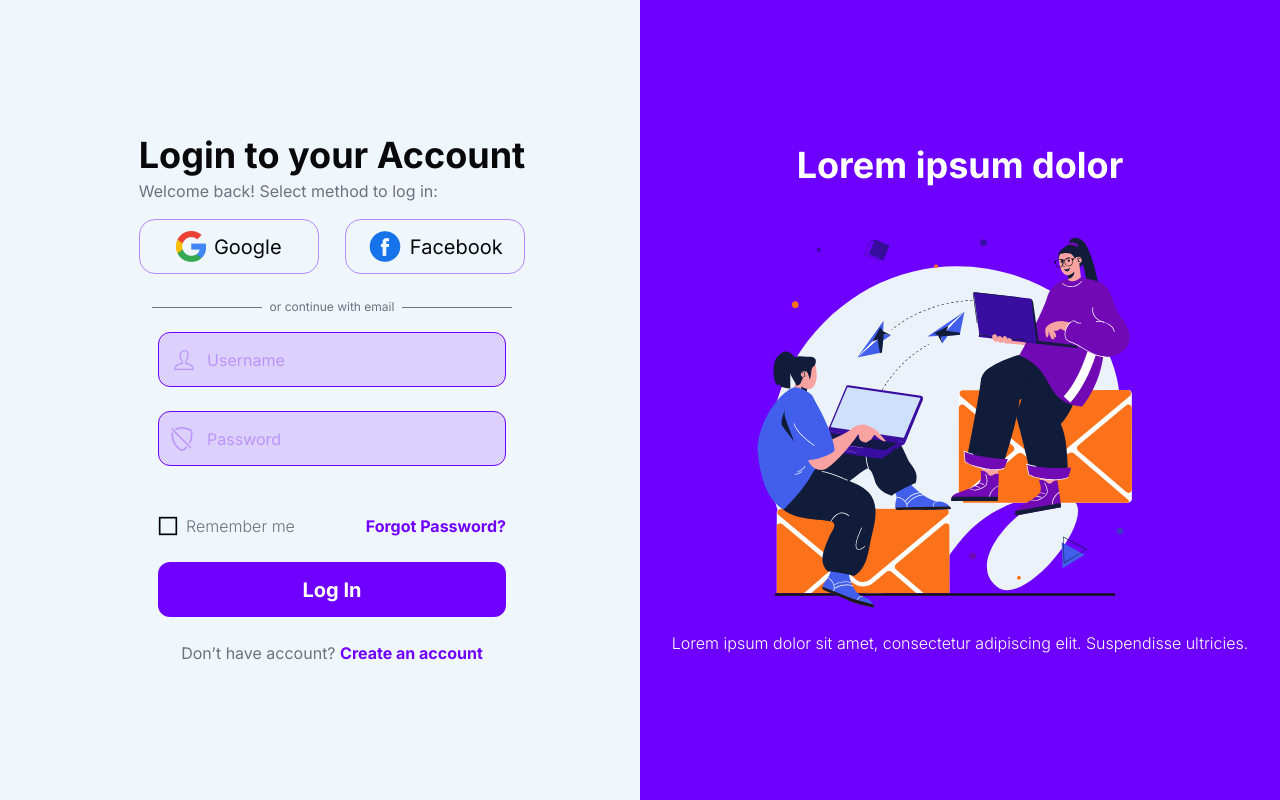
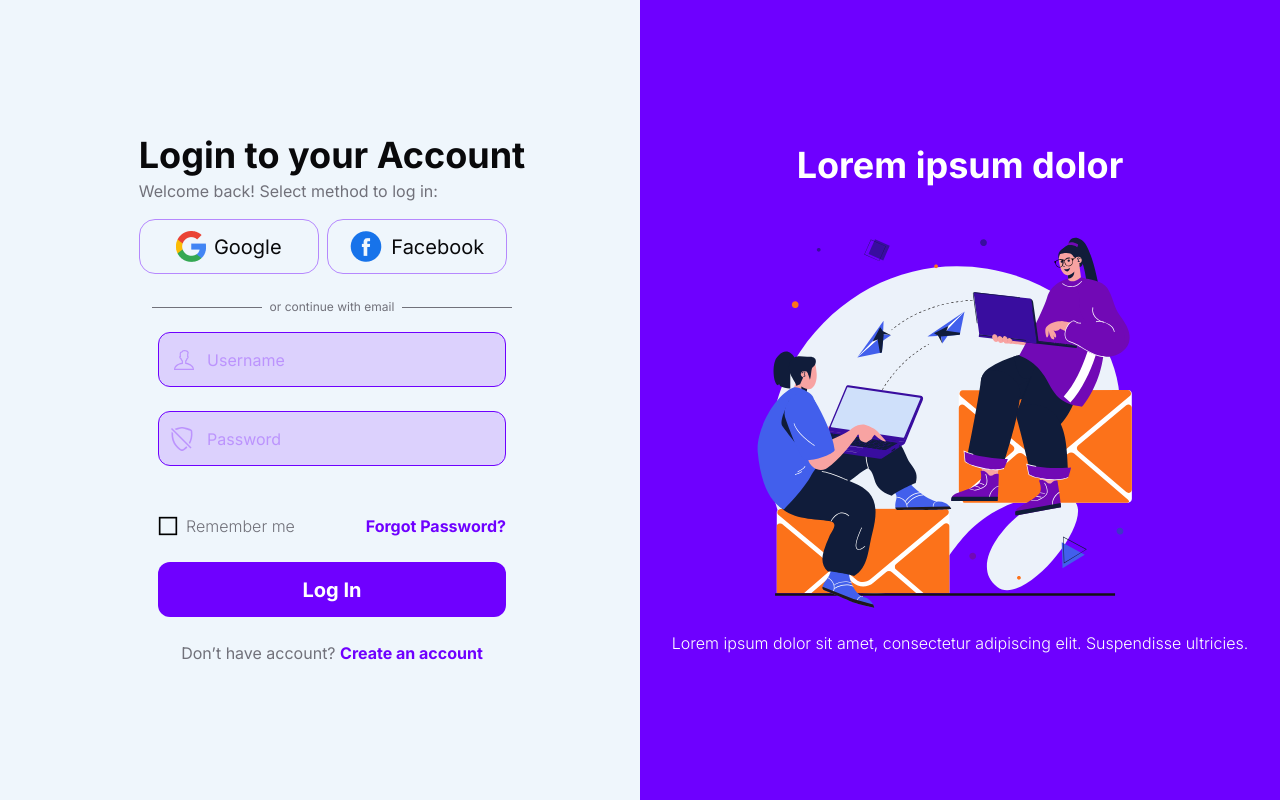
Before and after one commit to mmardi01/chat-app, a Next.js app in the folder client/: page / in a window 1280 px wide. Built offline with nearby package versions, Linux system fonts and the light colour scheme; no server answers.

Commit message:
protect routes

```diff
--- a/client/src/app/layout.tsx
+++ b/client/src/app/layout.tsx
@@ -4,7 +4,7 @@ import "./globals.css";
 import ActivePageContext from "@/context/activePageContext";
 import StoreProvider from "@/store/StoreProvider";
 import RouteProtection from "@/components/RouteProtection";
-
+import { useEffect } from "react";
 
 const inter = Inter({ subsets: ["latin"] });
 
@@ -18,6 +18,7 @@ export default function RootLayout({
 }: {
   children: React.ReactNode;
 }) {
+
   return (
     <html lang="en">
       <body className={`${inter.className} bg-[#EFF6FC]`}>
--- a/client/src/components/RouteProtection.tsx
+++ b/client/src/components/RouteProtection.tsx
@@ -1,15 +1,18 @@
 'use client'
-import React, { useEffect } from 'react'
+import React, { useContext, useEffect } from 'react'
 import NavBar from './NavBar';
 import { useAppSelector,useAppDispatch } from '@/store/hooks';
 import { useRouter } from 'next/navigation';
 import { login, logout } from '@/features/user/userSlice';
+import { activeContext } from '@/context/activePageContext';
 
 export default function RouteProtection({
   children,
 }: {
   children: React.ReactNode;
 }) {
+  const active = useContext(activeContext);
+
   const router = useRouter();
   const dispatch = useAppDispatch();
   const user = useAppSelector(state => state.user);
@@ -27,9 +30,8 @@ export default function RouteProtection({
   }
 
   useEffect(() => {
-    console.log('im here')
     getUser()
-  },[])
+  },[active?.activePage])
 
   return (
     <>
--- a/client/src/components/auth/Login.tsx
+++ b/client/src/components/auth/Login.tsx
@@ -52,7 +52,7 @@ function Login({
             Welcome back! Select method to log in:
           </p>
         </div>
-        <div className="w-full flex justify-between font-[400] text-xl my-2">
+        <div className="w-full flex font-[400] text-xl my-2 gap-2">
           <button className="w-[180px] h-[55px] rounded-[16px] border border-[#6f00ff72] flex items-center justify-center gap-2 ">
             <Image
               className="w-auto h-auto"
--- a/client/src/components/auth/Signup.tsx
+++ b/client/src/components/auth/Signup.tsx
@@ -58,7 +58,7 @@ function Signup({
             Welcome ! Select method to Sign up:
           </p>
         </div>
-        <div className="w-full flex justify-between font-[400] text-xl my-2">
+        <div className="w-full flex font-[400] text-xl my-2 gap-2">
           <button className="w-[180px] h-[55px] rounded-[16px] border border-[#6f00ff72] flex items-center justify-center gap-2 ">
             <Image
               className="w-auto h-auto"
--- a/client/src/features/user/userSlice.ts
+++ b/client/src/features/user/userSlice.ts
@@ -27,7 +27,7 @@ export const userSlice = createSlice({
         state.logedIn = true;
       },
      logout: (state) => {
-       state = initialState;
+       state.logedIn = false;
       }
   }
 })
```
